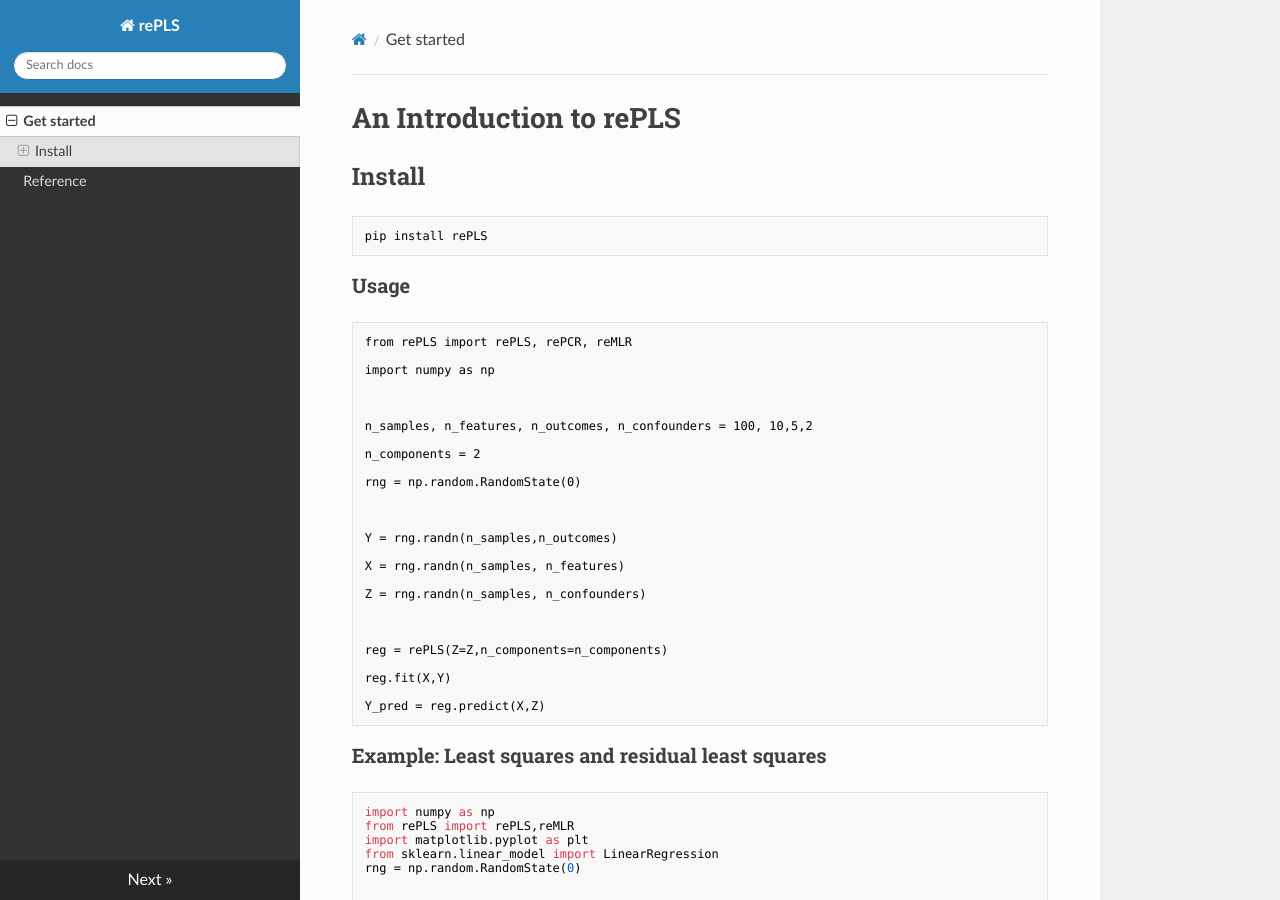
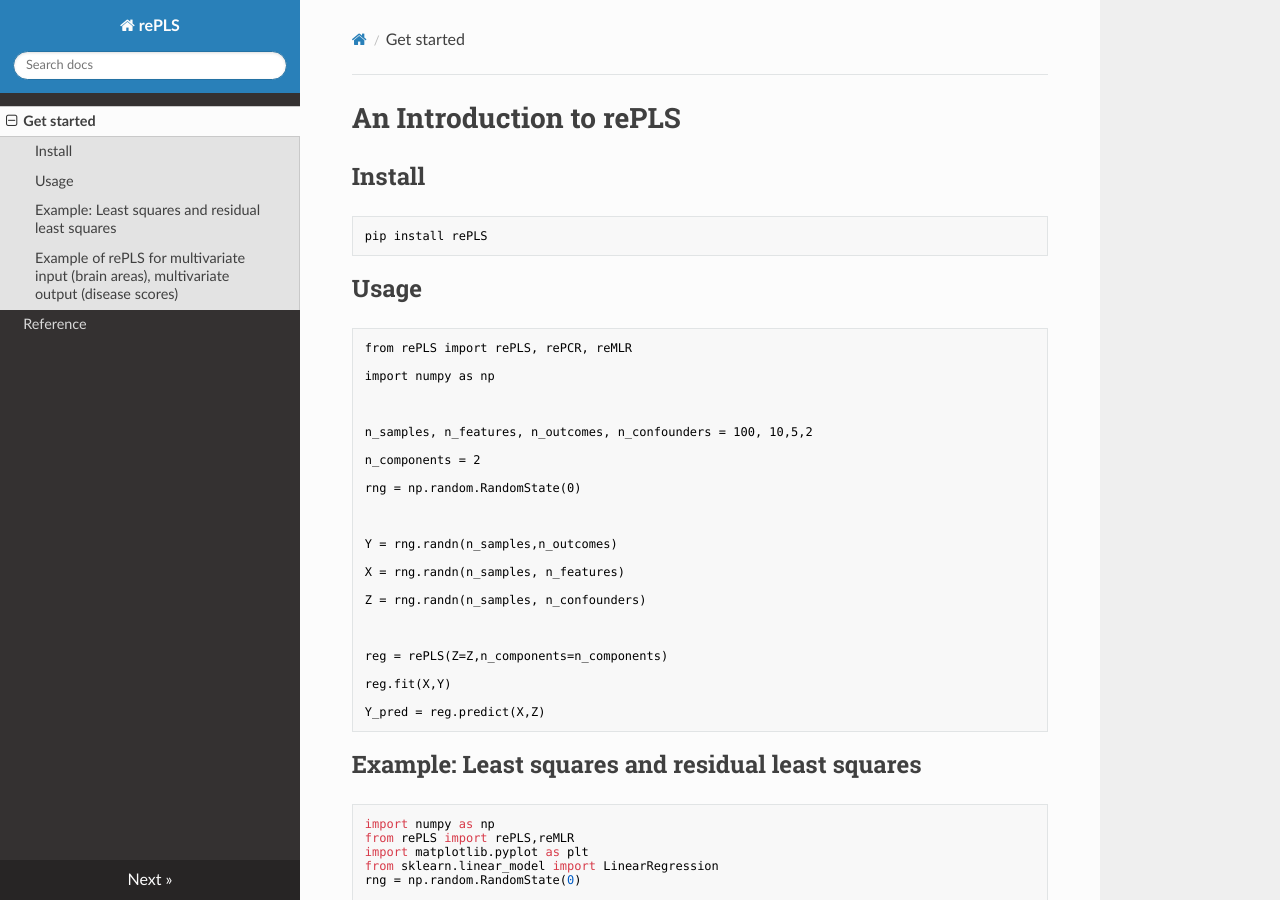
Before and after one commit to thanhvd18/rePLS, an MkDocs documentation site: the page built from docs/introduction.md, in a window 1280 px wide and 900 px high. Built offline with MkDocs 1.6.1, drawn with Linux system fonts in a browser that asks for light colours; nearby versions of some CDN libraries; some of the changed lines change nothing that is shown.

Commit message:
update doc

````diff
--- a/docs/introduction.md
+++ b/docs/introduction.md
@@ -8,7 +8,7 @@ pip install rePLS
 ```
 
 
-### Usage
+## Usage
 
 <!-- The new ggseg-package version has introduced a new way of plotting the brain atlases, through a custom geom_brain (variant of geom_sf). This has introduced a lot of new functionality into the package, in addition to some new custom methods and objects. -->
 
@@ -43,7 +43,7 @@ reg.fit(X,Y)
 Y_pred = reg.predict(X,Z)
 ```
 
-### Example: Least squares and residual least squares
+## Example: Least squares and residual least squares
 
 ```
 import numpy as np
@@ -88,7 +88,7 @@ plt.plot(x,y_plot_pred2,'k')
 plt.legend(['True','Observe','OLS','reMLR'])
 ```
 
-![](images/xy.png)
+![xy](images/xy.png)
 
 **Compare correlation coefficient**
 
@@ -103,7 +103,7 @@ sns.regplot(x="y_LR", y="y", data=df);
 plt.legend([f'r={r:.2f}, P={p:1.1e}'])
 ```
 
-![](images/LR.png)
+![LR](images/LR.png)
 
 ```
 r, p = stats.pearsonr(y,y_pred2)
@@ -111,7 +111,7 @@ sns.regplot(x="y_reMLR", y="y", data=df);
 plt.legend([f'r={r:.2f}, P={p:1.1e}'])
 ```
 
-![](images/reLR.png)
+![reLR](images/reLR.png)
 
-### Example of rePLS for multivariate input (brain areas), multivariate output (disease scores)
+## Example of rePLS for multivariate input (brain areas), multivariate output (disease scores)
 [Simulation](https://share.streamlit.io/thanhvd18/re-pls-visualization/main/main.py)
````
Also changed, not shown: site/index.html, site/introduction/index.html, site/search/search_index.json, 1 other file.
